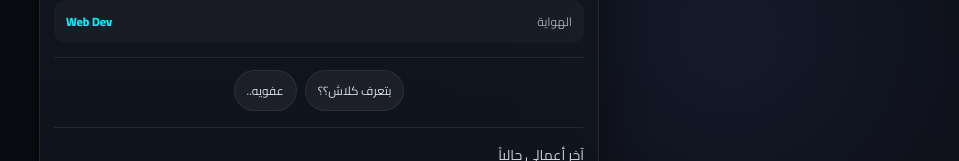
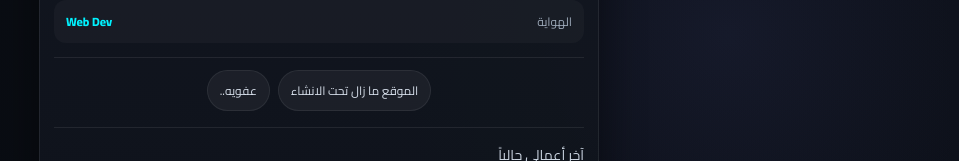
Before and after one commit to Omar-i9/my-profiles, a plain HTML site: page index.html in a window 1280 px wide. Shown: the part 1374-1535 px from the top of the page, without its empty margins (321-1280 px from the left). Drawn offline with Linux system fonts and the light colour scheme.

Commit message:
Update index.html

```diff
--- a/index.html
+++ b/index.html
@@ -956,7 +956,7 @@
     </div>
 
     <div class="chips">
-      <div class="chip">بتعرف كلاش؟؟</div>
+      <div class="chip">الموقع ما زال تحت الانشاء</div>
       <div class="chip">عفويه..</div>
     </div>
 
```
